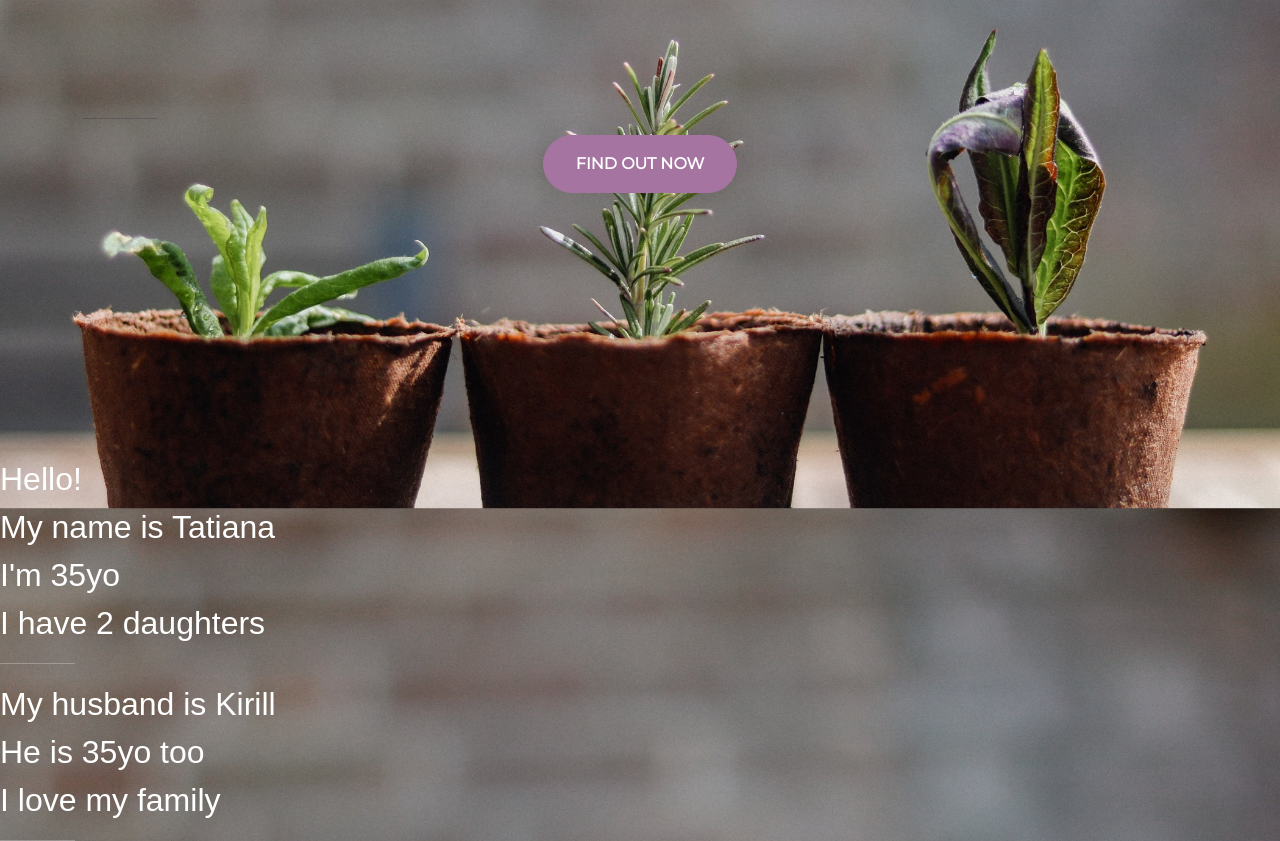
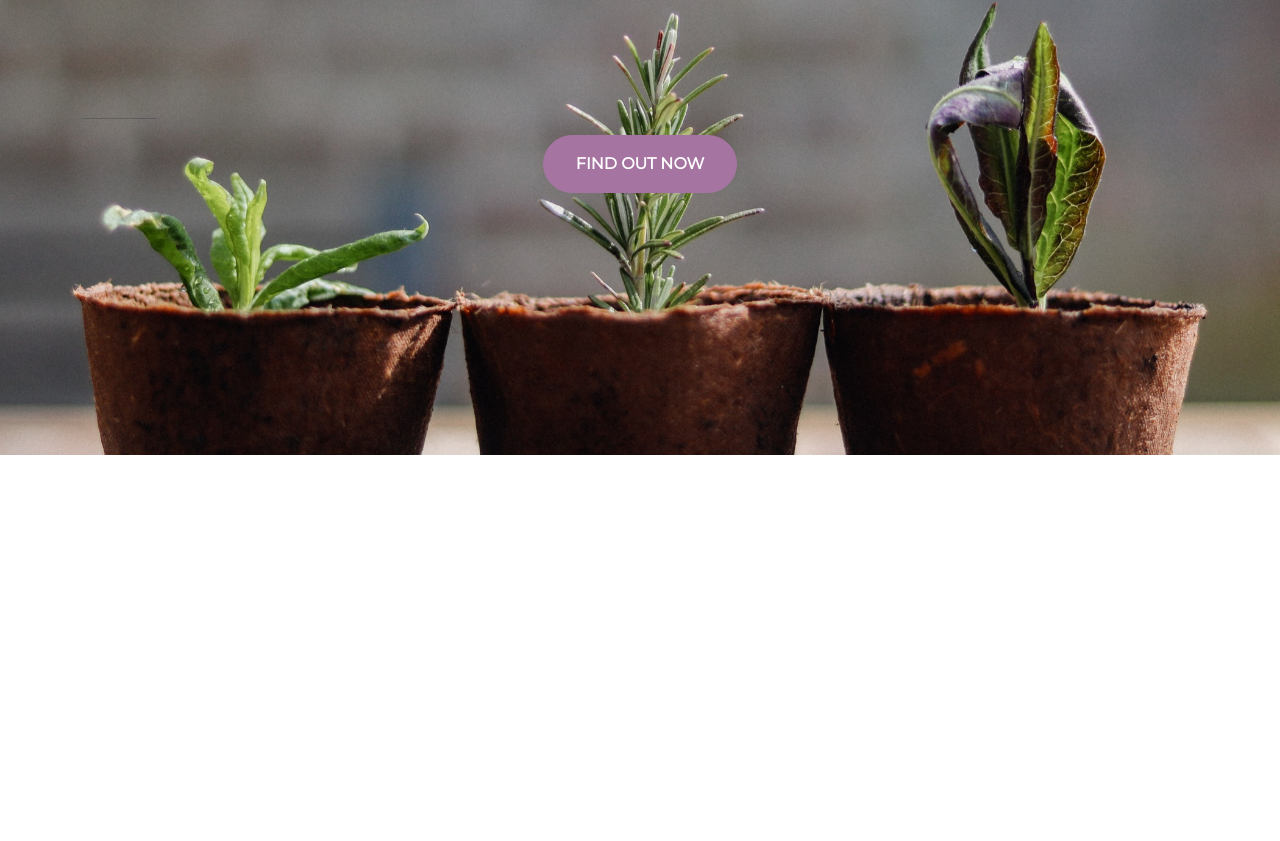
Before and after one commit to Tatakoms/Start-up-page, a plain HTML site: page index.html in a window 1280 px wide. Shown: the part 345-1186 px from the top of the page. After the commit the page ends 800 px from the top, so only its background shows below. Drawn offline with nearby package versions, Linux system fonts and the light colour scheme.

Commit message:
Update index.html

```diff
--- a/index.html
+++ b/index.html
@@ -22,7 +22,5 @@
         </section>
       </div>
     </div>
-    <div class="Me"><p> Hello! <br> My name is Tatiana <br> I'm 35yo <br> I have 2 daughters<hr> My husband is Kirill <br> He is 35yo too <br> I love my family <hr> </p>
-  </div>
 </body>
 </html>
```
